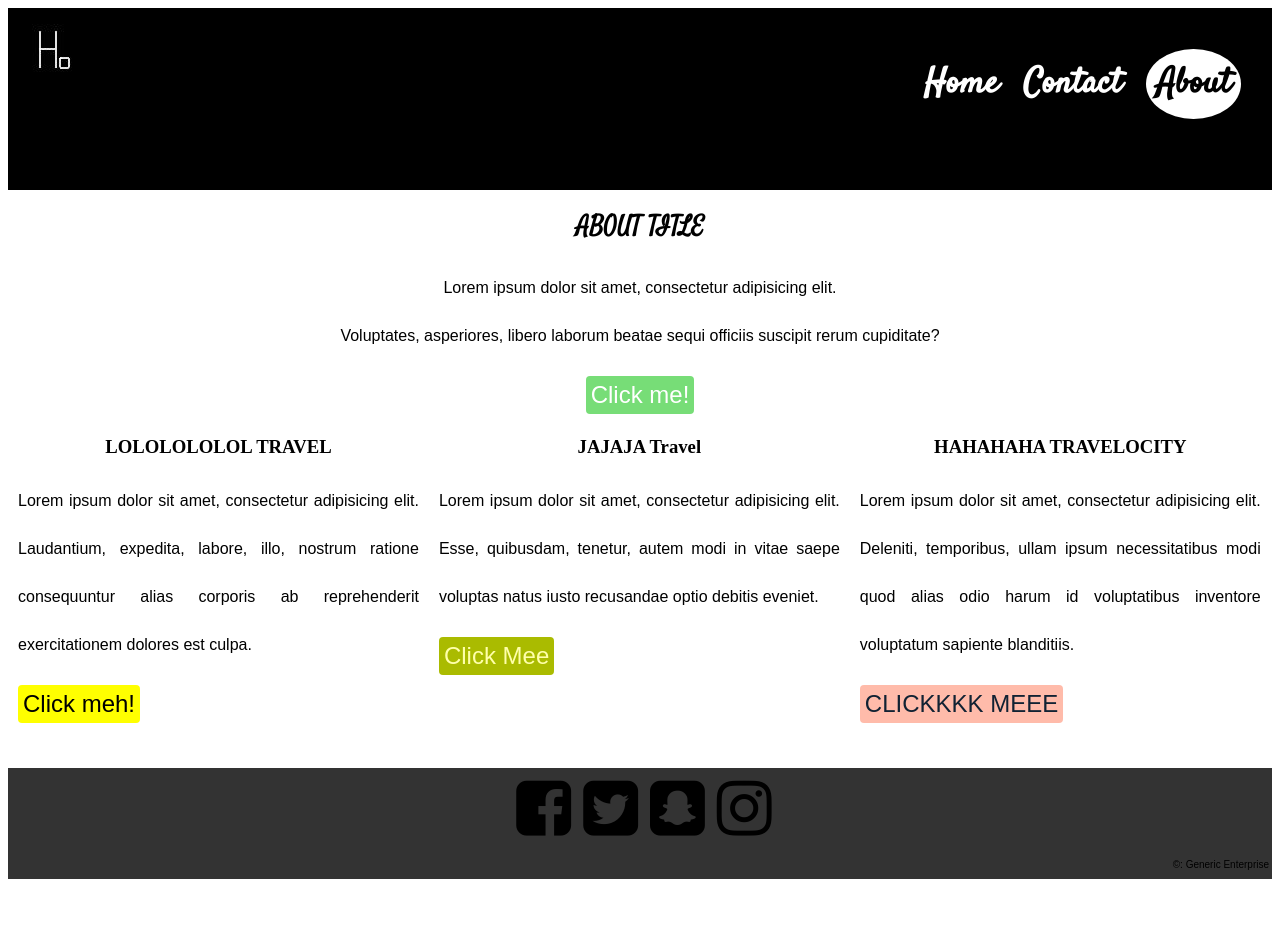
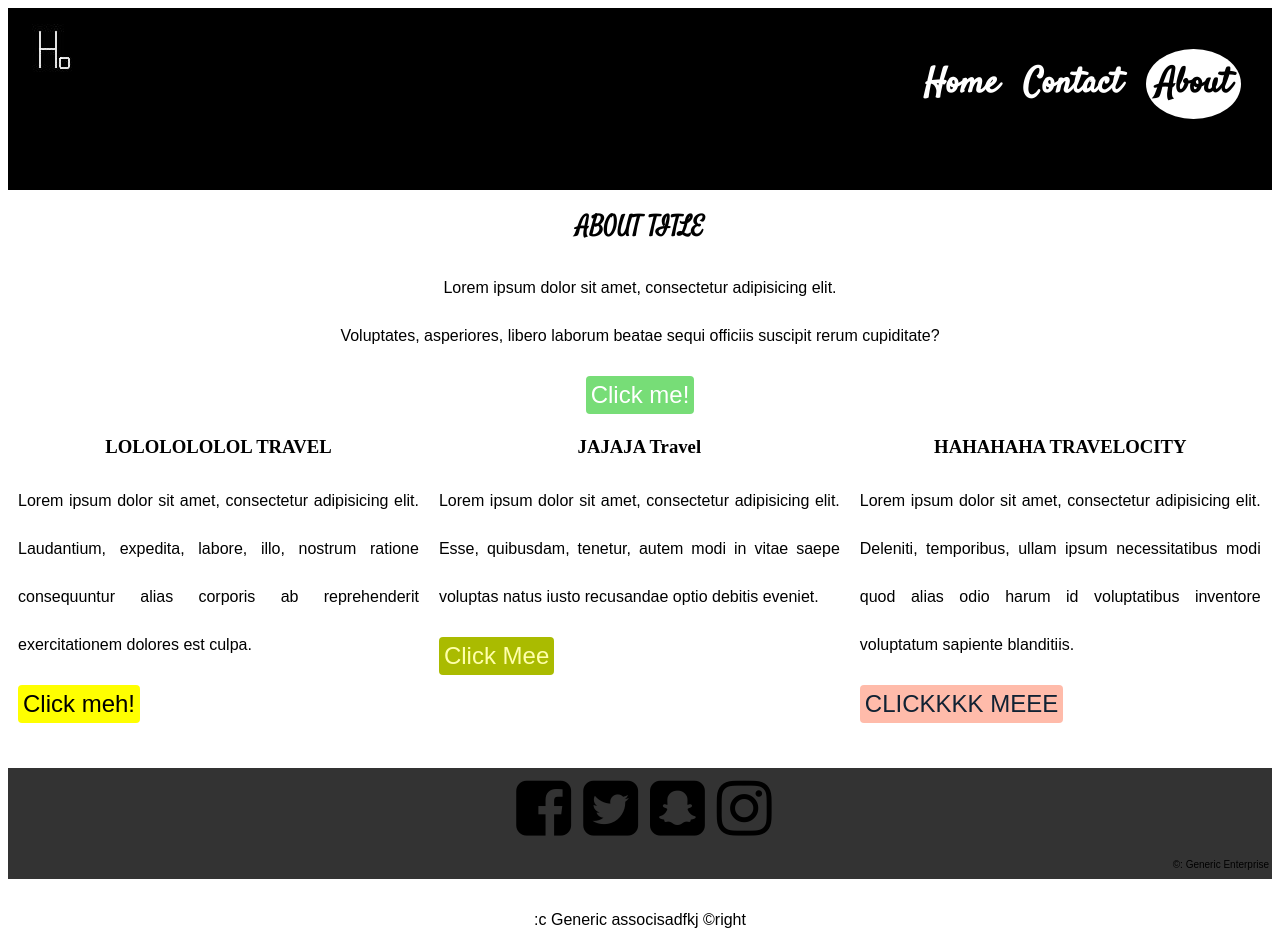
Before and after one commit to alex16m/in-class-project-cloned, a plain HTML site: page about.html in a window 1280 px wide. Before the commit the page ends 887 px from the top, so only its background shows below. Drawn offline with Linux system fonts and the light colour scheme.

Commit message:
Added a comment to about.html

```diff
--- a/about.html
+++ b/about.html
@@ -69,6 +69,9 @@
                     <p id="copyright">&copy: Generic Enterprise</p>
                 </a>
             </div>
+
+            <!--Hey, I'm testing something-->
+            <p>:c Generic associsadfkj &copyright</p>
         </footer>
     </body>
 </html>
```
